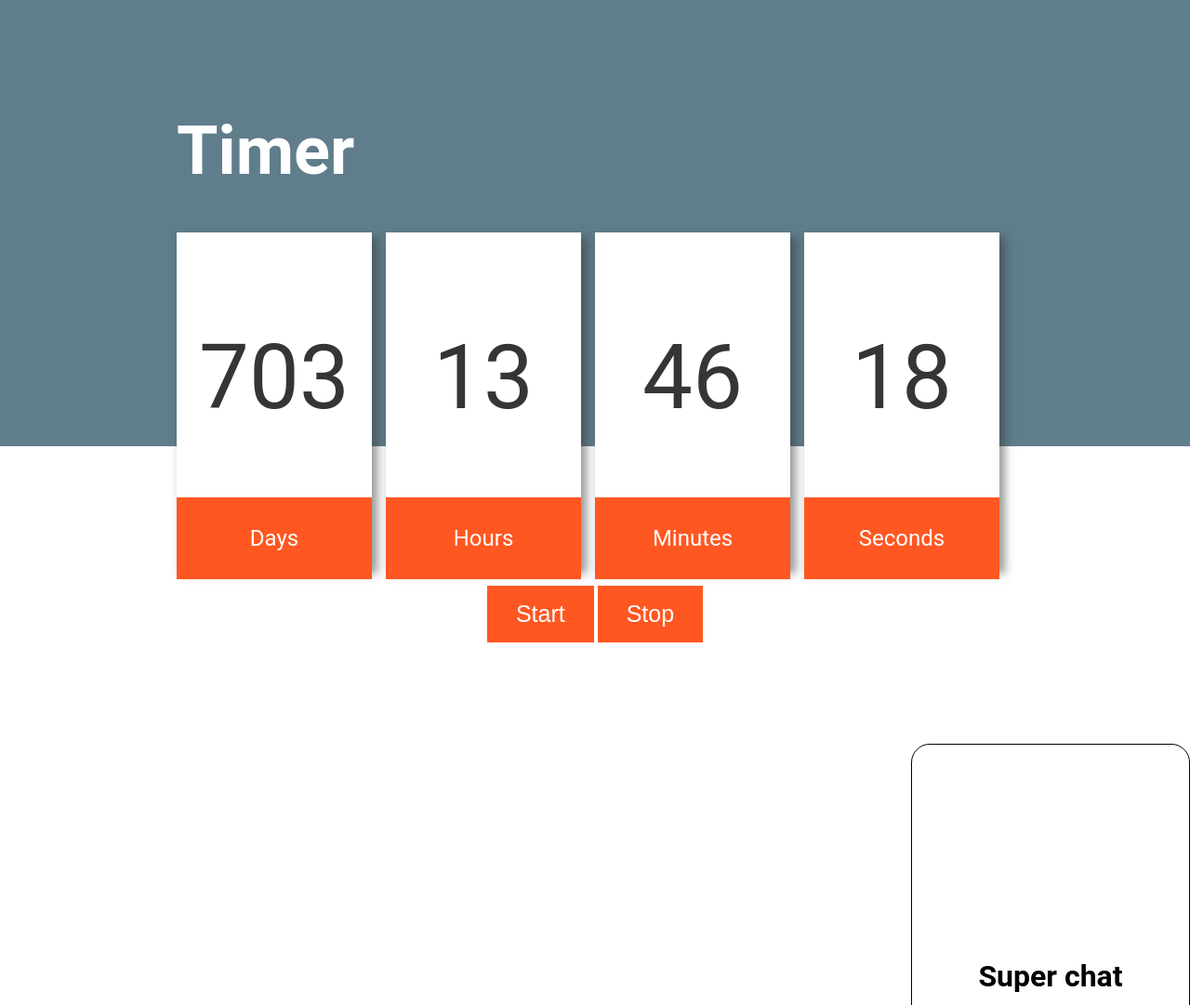
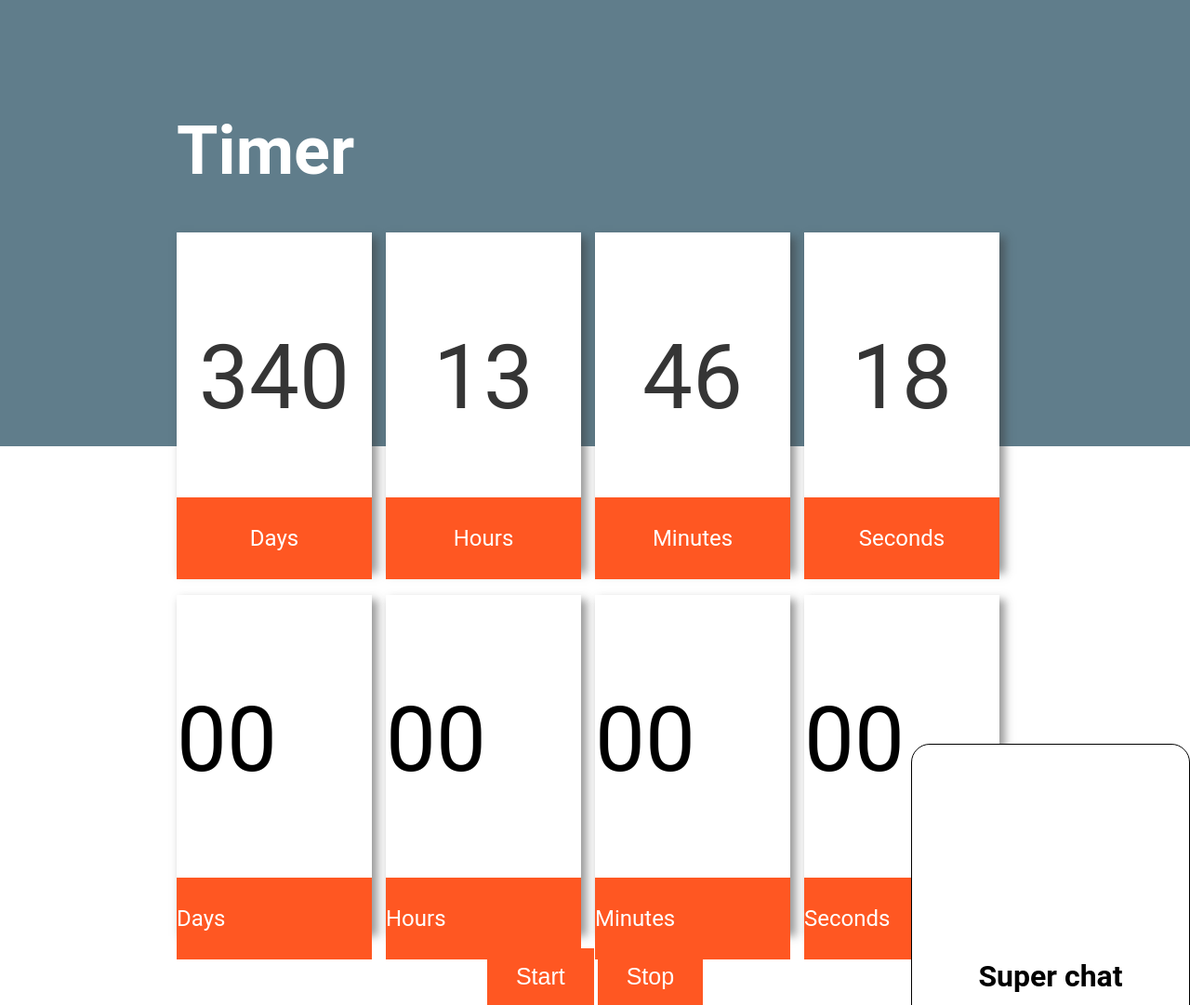
Before and after one commit to OlyaArta/goit-js-hw-11-timer, a plain HTML site: page index.html in a window 1280 px wide. Shown: the whole page at 93% size. Before the commit the page ends 800 px from the top, so only its background shows below. Drawn offline with nearby package versions, Linux system fonts and the light colour scheme.

Commit message:
add second counter

```diff
--- a/index.html
+++ b/index.html
@@ -38,6 +38,24 @@
                     <p class="strings timeRefSeconds">Seconds</p>
                 </div>
             </div>
+            <div class="CountdownTimer" id="countdown-1">
+                <div class="cd-box">
+                    <p class="numbers days">00</p><br>
+                    <p class="strings timeRefDays">Days</p>
+                </div>
+                <div class="cd-box">
+                    <p class="numbers hours">00</p><br>
+                    <p class="strings timeRefHours">Hours</p>
+                </div>
+                <div class="cd-box">
+                    <p class="numbers minutes">00</p><br>
+                    <p class="strings timeRefMinutes">Minutes</p>
+                </div>
+                <div class="cd-box">
+                    <p class="numbers seconds">00</p><br>
+                    <p class="strings timeRefSeconds">Seconds</p>
+                </div>
+            </div>
             <div class="btns-container">
                 <button class="btn" id='start'>Start</button>
                 <button class="btn" id='stop'>Stop</button>
--- a/js/index.js
+++ b/js/index.js
@@ -84,7 +84,6 @@ class countdownTimer {
   }
 
   startWatch() {
-    const selectorTime = document.querySelector(this.selector);
     const startTime = this.targetDate.getTime();
     this.watchId = setInterval(() => {
       const presentTime = Date.now();
@@ -105,8 +104,12 @@ class countdownTimer {
  // }
 }
 
-const watch = new countdownTimer({
+/*const watch = new countdownTimer({
   selector: '#countdown',
   targetDate: new Date('Jul 17, 2023'),
+});*/
+//watch.init();
+const watch = new countdownTimer({
+  selector: '#countdown-1',
+  targetDate: new Date('Jul 19, 2022'),
 });
-//watch.init();
```
